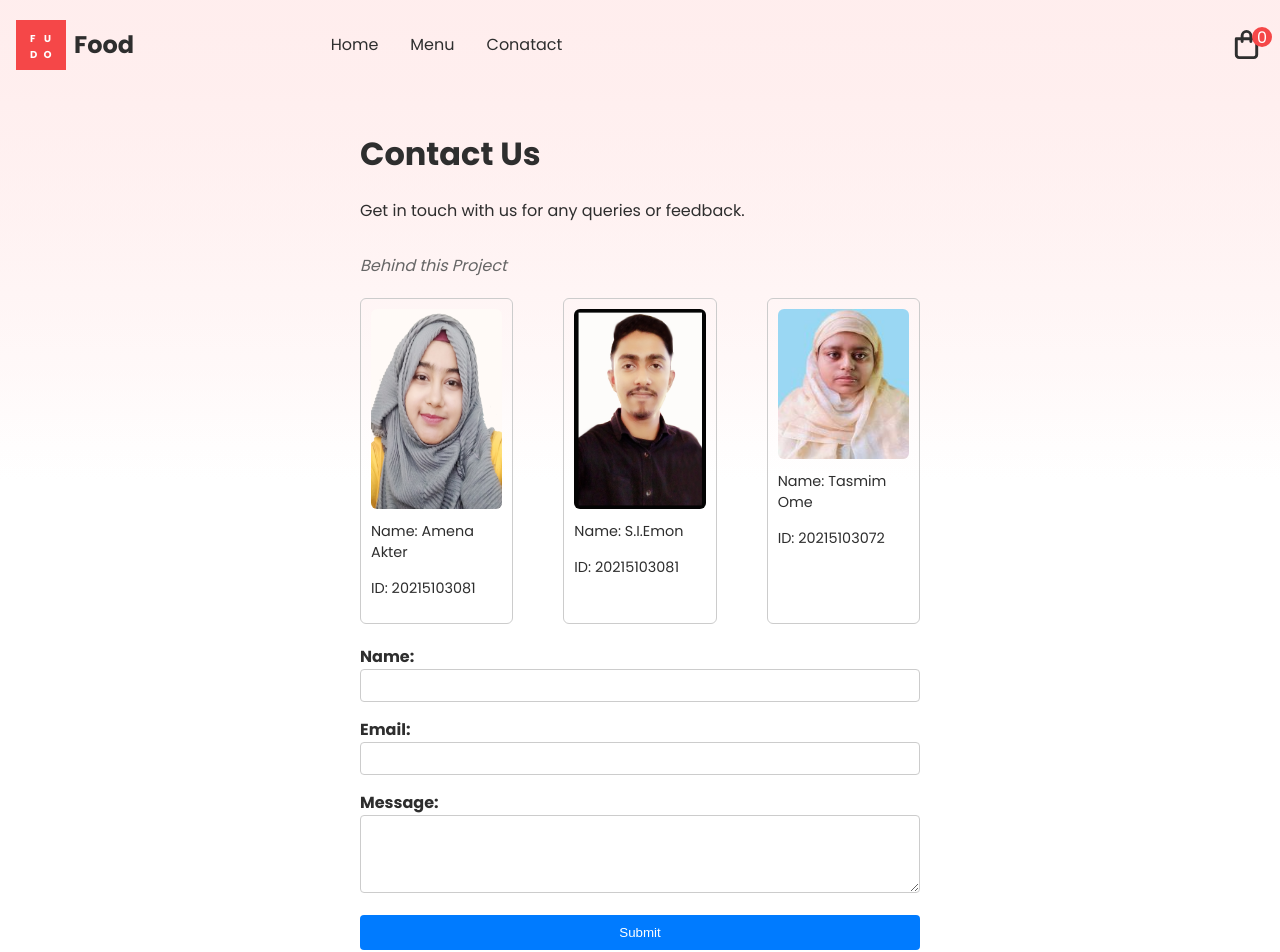
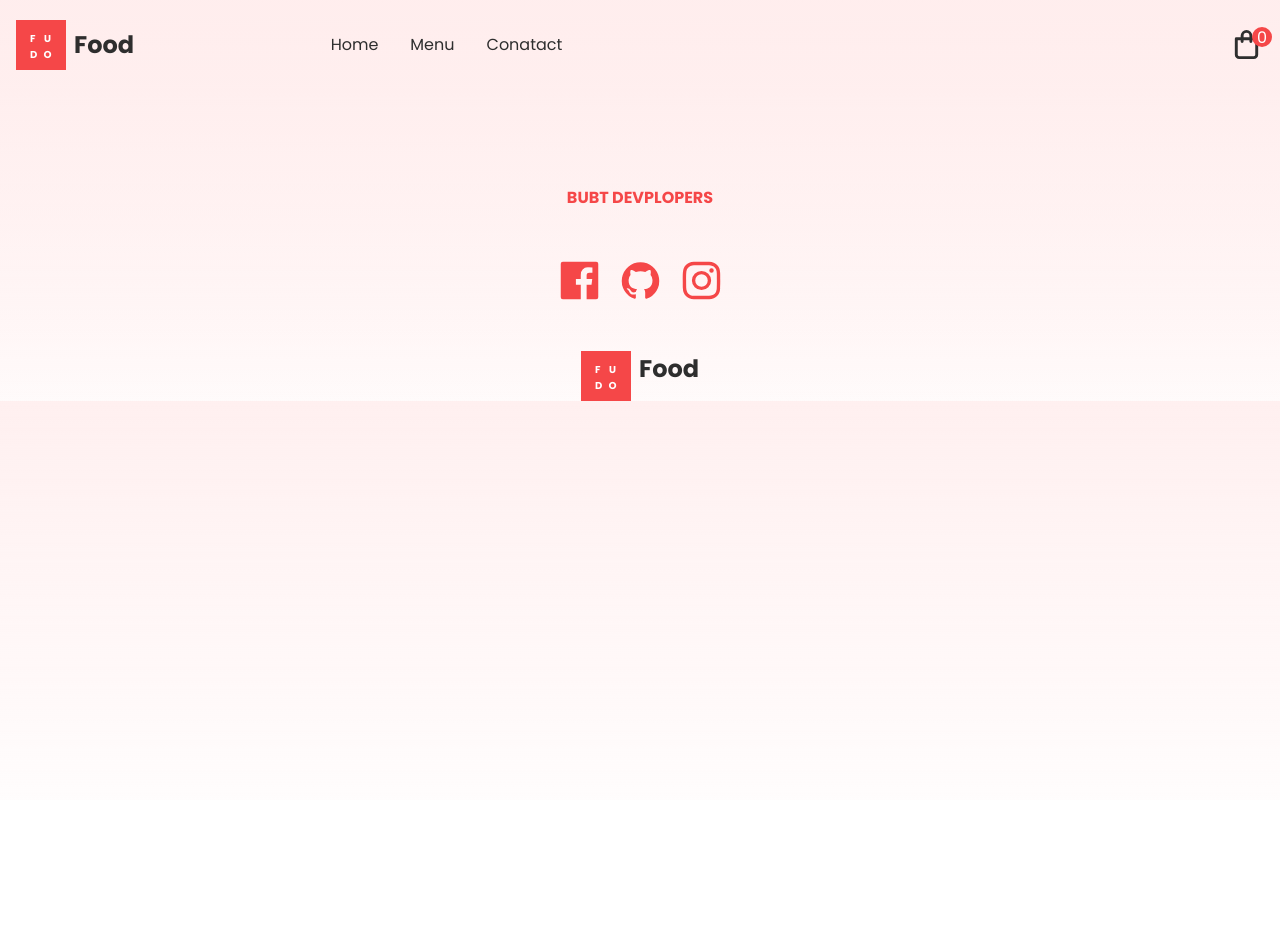
Before and after one commit to Emon16A/FoodDelivery, a Next.js app in the folder Food/: page /contactus in a window 1280 px wide. Shown: the top 952 px of the page. After the commit the page ends 800 px from the top, so only its background shows below. Built offline with nearby package versions, Linux system fonts and the light colour scheme.

Commit message:
Update contactus.js

```diff
--- a/Food/pages/contactus.js
+++ b/Food/pages/contactus.js
@@ -1,58 +1,10 @@
-import Head from 'next/head';
-import Am from "../assets/Am.jpg";
-import Em from "../assets/Em.jpg";
-import Omi from "../assets/Omi.jpg";
 import Layout from '../components/Layout';
-import styles from '../styles/contactUs.module.css';
 
 
 const ContactUs = () => {
   return (
     <Layout>
-      <div className={styles.container}>
-        <Head>
-          <title>Contact Us</title>
-        </Head>
-        <h1 className={styles.title}>Contact Us</h1>
-        <p className={styles.description}>Get in touch with us for any queries or feedback.</p>
-        <div className={styles.note}>
-          <p>Behind this Project</p>
-        </div>
-        <div className={styles.photoContainer}>
-          <div className={styles.photo}>
-            <img src={Am.src} alt="Photo 1" width={200} height={200} />
-            <p>Name: Amena Akter </p>
-            <p>ID: 20215103081</p>
-          </div>
-          <div className={styles.photo}>
-            <img src={Em.src} alt="Photo 2" width={200} height={200} />
-            <p>Name: S.I.Emon </p>
-            <p>ID: 20215103081</p>
-          </div>
-          <div className={styles.photo}>
-            <img src={Omi.src} alt="Photo 3" width={150} height={150} />
-            <p>Name: Tasmim Ome</p>
-            <p>ID: 20215103072</p>
-          </div>
-        </div>
-        <div className={styles.formContainer}>
-          <form>
-            <div>
-              <label htmlFor="name">Name:</label>
-              <input type="text" id="name" name="name" />
-            </div>
-            <div>
-              <label htmlFor="email">Email:</label>
-              <input type="email" id="email" name="email" />
-            </div>
-            <div>
-              <label htmlFor="message">Message:</label>
-              <textarea id="message" name="message" rows="4" />
-            </div>
-            <button type="submit">Submit</button>
-          </form>
-        </div>
-      </div>
+
     </Layout>
   );
 };
```
